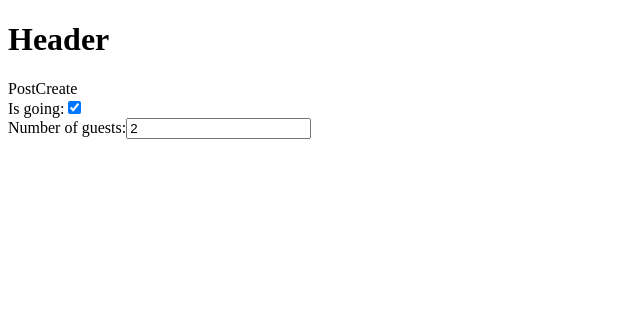
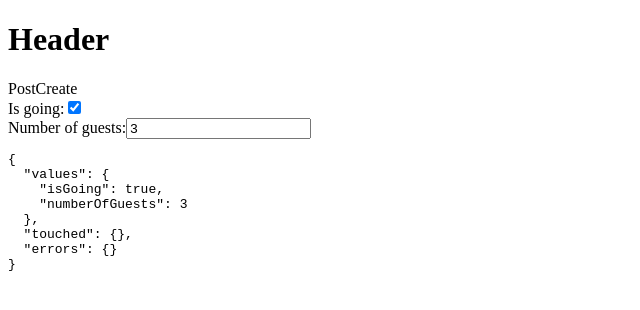
Before and after one commit to Ryomasao/osake-react, a React (Create React App) app: page /posts/new in a window 1280 px wide. Shown: the top 310 px of the page, without its empty margins (0-640 px from the left). Built offline with nearby package versions, Linux system fonts and the light colour scheme.

Commit message:
MiniFormik

```diff
--- a/src/components/posts/PostCreate.js
+++ b/src/components/posts/PostCreate.js
@@ -2,6 +2,7 @@ import React from 'react';
 import PostForm from './PostForm';
 
 class PostCreate extends React.Component {
+
   render() {
     return (
       <div>
--- a/src/components/posts/PostForm.js
+++ b/src/components/posts/PostForm.js
@@ -1,36 +1,84 @@
 import React from 'react';
 
-class PostForm extends React.Component {
-  constructor(props) {
-    super(props);
-    this.state = {
-      isGoing: true,
-      numberOfGuests: 2
+class MiniFormik extends React.Component {
+  state = {
+    values: this.props.initialValus || {},
+    touched: {},
+    errors: {}
   };
 
-    this.handleInputChange = this.handleInputChange.bind(this);
-  }
-
-  handleInputChange(event) {
+  handleChange = (event) => {
     const target = event.target;
     const value = target.type === 'checkbox' ? target.checked : target.value;
     const name = target.name;
 
-    this.setState({
+    this.setState(prevState => ({
+      values: {
+        ...prevState.values,
         [name]: value
+      }
+    }));
+  }
+
+  handleBlur = (event) => {
+    const target = event.target;
+    const name = target.name;
+
+    this.setState(prevState => ({
+      touched: {
+        ...prevState.touched,
+        [name]: true
+      }
+    }));
+  }
+
+  handleSubmit = e => {
+    e.preventDefault();
+    // validate
+    this.props.onSubmit(this.state.values);
+  }
+
+  render() {
+    return this.props.children({
+      ...this.state,
+      handleChange: this.handleChange,
+      handleBlur: this.handleBlur,
+      handleSubmit: this.handleSubmit,
     });
   }
 
+}
+
+class PostForm extends React.Component {
   render() {
     return (
-      <form>
+      <MiniFormik initialValus={{
+        isGoing: true,
+        numberOfGuests: 3
+      }}
+      onSubmit={values => alert(JSON.stringify(values, null, 2))}
+      >
+        { props => {
+
+          const {
+            values,
+            errors,
+            touched,
+            handleChange,
+            handleBlur,
+            handleSubmit,
+          } = props;
+
+          return (
+            <form onSubmit={handleSubmit}>
               <label>
                 Is going:
                 <input
                   name="isGoing"
                   type="checkbox"
-            checked={this.state.isGoing}
-            onChange={this.handleInputChange} />
+                  checked={values.isGoing}
+                  onChange={handleChange}
+                  onBlur={handleBlur} />
               </label>
               <br />
               <label>
@@ -38,10 +86,15 @@ class PostForm extends React.Component {
                 <input
                   name="numberOfGuests"
                   type="number"
-            value={this.state.numberOfGuests}
-            onChange={this.handleInputChange} />
+                  value={values.numberOfGuests}
+                  onChange={handleChange}
+                  onBlur={handleBlur} />
               </label>
+              <pre>{JSON.stringify(props, null, 2)}</pre>
             </form>
+          );
+        }}
+      </MiniFormik>
     );
   }
 }
```
Lines whose indentation alone changed are shown as unchanged.
